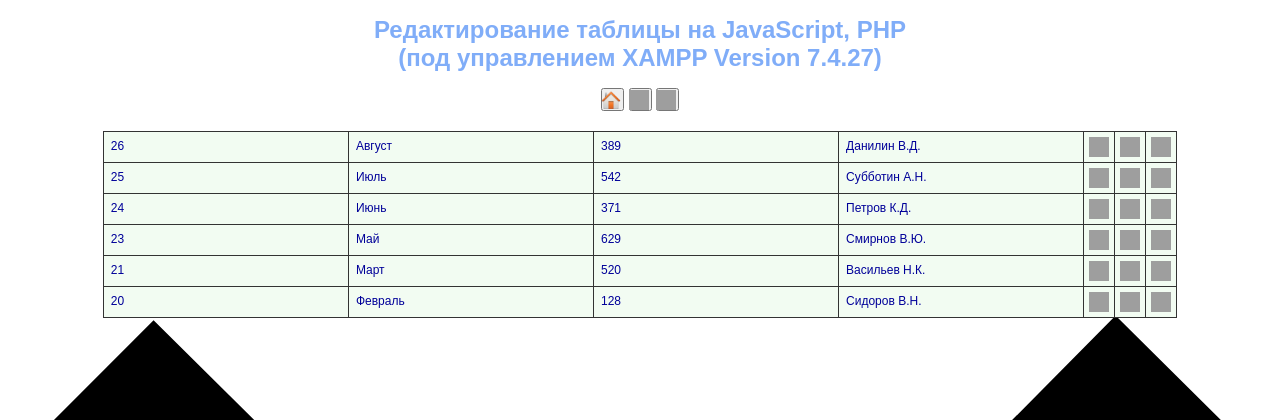
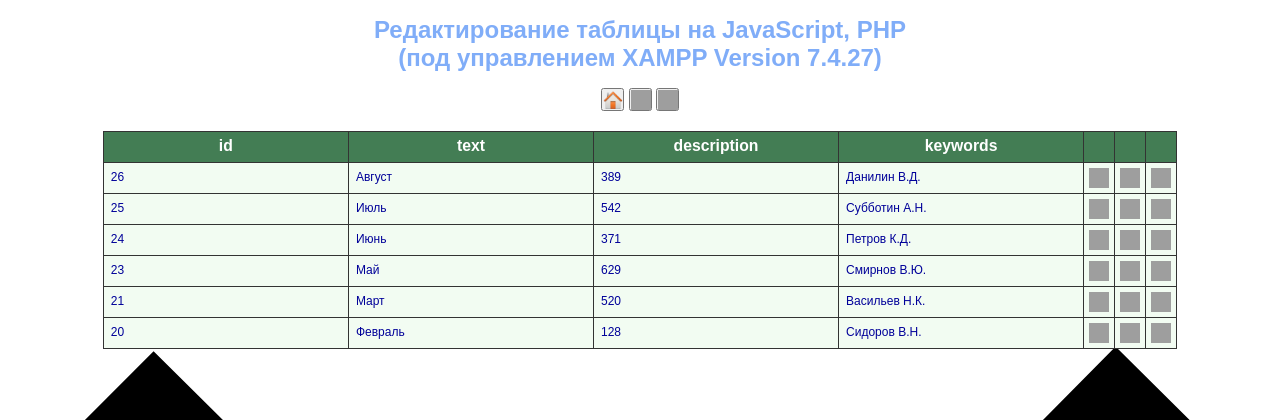
Before and after one commit to vinichDev/practPHP, a PHP site: page / in a window 1280 px wide. Shown: the top 420 px of the page. Run offline with PHP 8.4, Linux system fonts and the light colour scheme; data comes from the database, SQL or seed files in the repository; grey boxes are pictures that could not be loaded.

Commit message:
add header table

```diff
--- a/index.php
+++ b/index.php
@@ -47,10 +47,10 @@ function alerted(){
 		include "data/init.php";
 		$sql = "SHOW COLUMNS FROM myarttable";
 		$stmt = $pdoSet->query($sql);
-		$resultMF = $stmt->fetchAll();
+		$resultMFcols = $stmt->fetchAll();
 
-		for($iR=1; $iR < Count($resultMF); ++$iR) {
-			echo '<td><input type="edit" name="'.$resultMF[$iR]["Field"].'" value="test string '.$iR.'" /></td>';
+		for($iR=1; $iR < Count($resultMFcols); ++$iR) {
+			echo '<td><input type="edit" name="'.$resultMFcols[$iR]["Field"].'" value="test string '.$iR.'" /></td>';
 		}
 
 		?>
@@ -69,12 +69,21 @@ function alerted(){
 	$stmt = $pdoSet->query($sql);
 	$resultMF = $stmt->fetchAll();
 
-	?><table class='tView1'><?php
-	for($iC=0; $iC<Count($resultMF); $iC++) {
+	?><table class='tView1'>
+	<tr class="hedTabl">
+	<?php
+		for ($iR=0; $iR < Count($resultMFcols); ++$iR) {
+			echo '<td>'.$resultMFcols[$iR]["Field"].'</td>';
+		}
+	?>
+	<td class="act">&nbsp;</td><td class="act">&nbsp;</td><td class="act">&nbsp;</td>
+	</tr>
+	<?php
+	for ($iC=0; $iC<Count($resultMF); $iC++) {
 		?><tr><?php
 
 		$iCountLine = floor(Count($resultMF[$iC])/2);
-		for($iR = 0; $iR < $iCountLine; $iR++) {
+		for ($iR = 0; $iR < $iCountLine; $iR++) {
 // добавить 1 строку кода для UPDATE
 			?><td><a href="#" class="js-open-modal" data-modal="1" id="id<?php echo $iR .'_'. $resultMF[$iC][0];?>"><?php echo $resultMF[$iC][$iR];?></a></td><?php
 		}
--- a/style/main.css
+++ b/style/main.css
@@ -15,7 +15,7 @@ h2 {font-size: 125%;}
 .h {background-color: #9999cc; font-weight: bold; color: #000000;}
 .v {background-color: #cccccc; color: #000000;}
 .vr {background-color: #cccccc; text-align: right; color: #000000;}
-img {float: right; border: 0px; margin: -2px;}
+img {float: right; border: 0px;}
 hr {width: 600px; background-color: #cccccc; border: 0px; height: 1px; color: #000000;}
 
 p {margin:3px;padding:1px;}
@@ -41,7 +41,9 @@ td a {
     padding: 7px; /* Поля вокруг текста */
 	background-color: #f2fcf2;
 }
-
+td a img {
+	margin: -2px;
+}
 a:visited {
 	background-color: white;
 }
@@ -144,3 +146,17 @@ h1 a:hover {
     color: #4487f5;
 	background-color: #fff;
 }
+
+.act {
+	height: 20px;
+	width: 20px;
+	background: #437d54;
+}
+
+.hedTabl {
+	background: #437d54;
+	color: #fff;
+	font-weight: bold;
+	font-size: 21px;
+	text-align: center;
+}
```
